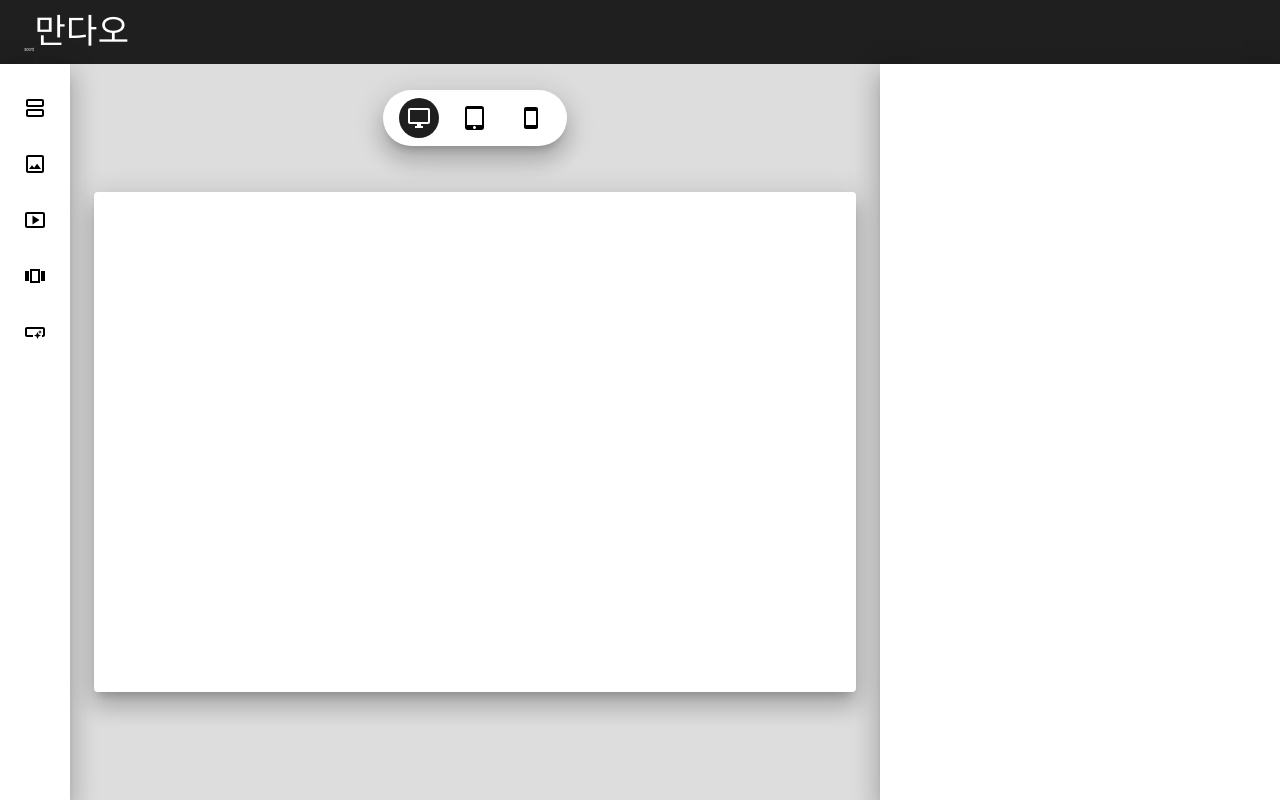
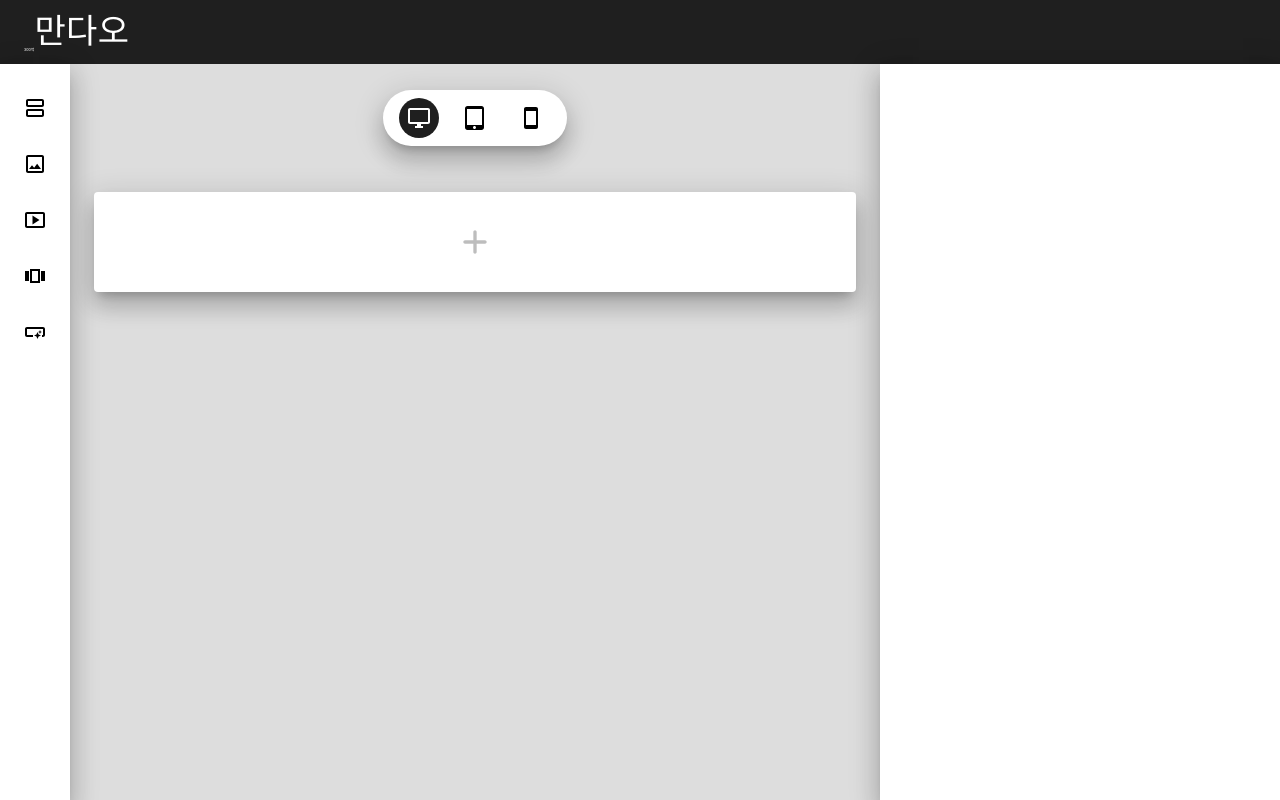
Before and after one commit to jayur830/mandao-clone-webapp-nextjs, a Next.js app: page / in a window 1280 px wide. Built offline with nearby package versions, Linux system fonts and the light colour scheme.

Commit message:
feat: 블록 끝에 `+` 버튼 추가

```diff
--- a/src/components/Workspace/Block/index.tsx
+++ b/src/components/Workspace/Block/index.tsx
@@ -1,4 +1,5 @@
-import { Button, Grid, Typography } from '@mui/material';
+import { Add, AddRounded, PlusOneSharp } from '@mui/icons-material';
+import { Button, Grid, Paper, Typography } from '@mui/material';
 
 import { Data } from '@/types/block';
 
@@ -134,6 +135,26 @@ export default function Block({ onClick, onSelect, selectedComponent, dataIndex,
             return null;
         }
       })}
+      <Grid
+        container
+        justifyContent="center"
+        alignItems="center"
+        height={100}
+        padding={2}
+        sx={{
+          cursor: 'pointer',
+          transition: 'all 0.3s ease',
+          ':hover': {
+            backgroundColor: 'grey.100',
+          },
+        }}
+      >
+        <AddRounded
+          fontSize="large"
+          color="disabled"
+          sx={{ width: 40, height: 'auto' }}
+        />
+      </Grid>
     </Grid>
   );
 }
--- a/src/components/Workspace/index.tsx
+++ b/src/components/Workspace/index.tsx
@@ -38,7 +38,7 @@ export default function Workspace({ data, onChangeData, breakpoint, selectedComp
         sx={{
           position: 'relative',
           height: 'fit-content',
-          minHeight: 500,
+          // minHeight: 500,
         }}
         onClick={(e) => {
           console.log('onClick Paper');
```
